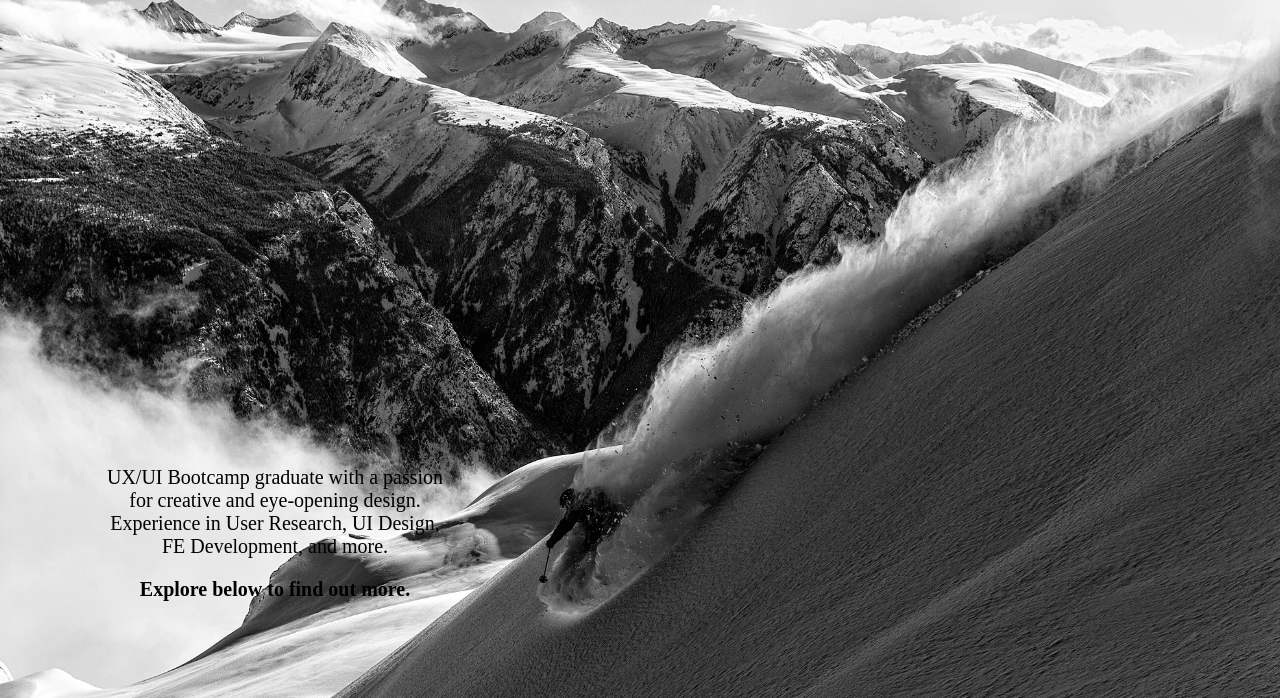
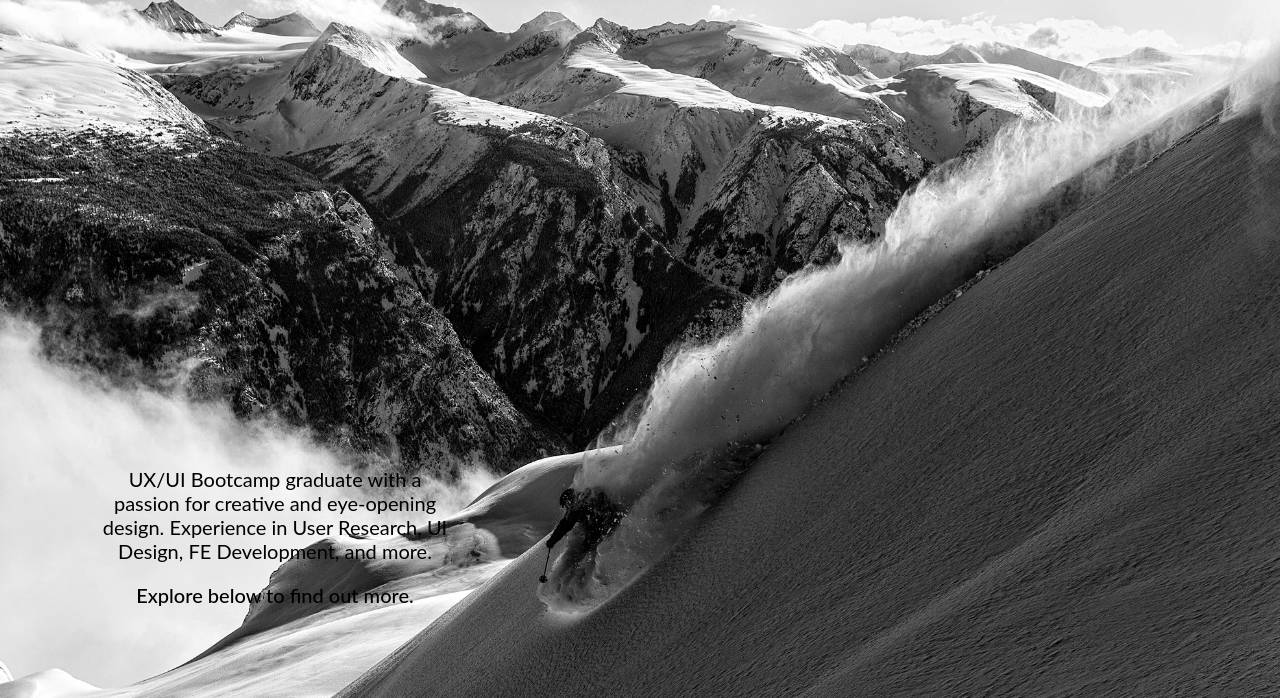
Before and after one commit to alexpolen/HW19, a plain HTML site: page index.html in a window 1280 px wide. Shown: the part 119-817 px from the top of the page. Drawn offline with Linux system fonts and the light colour scheme.

Commit message:
Font
font chagnes

```diff
--- a/css/style.css
+++ b/css/style.css
@@ -1,3 +1,10 @@
+body {
+  font-family: 'Lato', serif;
+font-family: 'Lato', sans-serif;
+font-family: 'Lato', sans-serif;
+}
+
+
 
 body {
     margin: 0;
--- a/index.html
+++ b/index.html
@@ -4,6 +4,14 @@
     <title>document</title>
     <link href="css/style.css" type="text/css" rel="stylesheet">
     <link href="https://fonts.googleapis.com/css2?family=Playfair+Display:wght@400;500;600;700&family=Work+Sans&display=swap" rel="stylesheet">
+
+    <link rel="preconnect" href="https://fonts.googleapis.com">
+    <link rel="preconnect" href="https://fonts.gstatic.com" crossorigin>
+    <link href="https://fonts.googleapis.com/css2?family=Merriweather:wght@300&family=Open+Sans:wght@300&family=Quicksand&display=swap" rel="stylesheet">
+
+
+
+
   </head>
 
 
```
